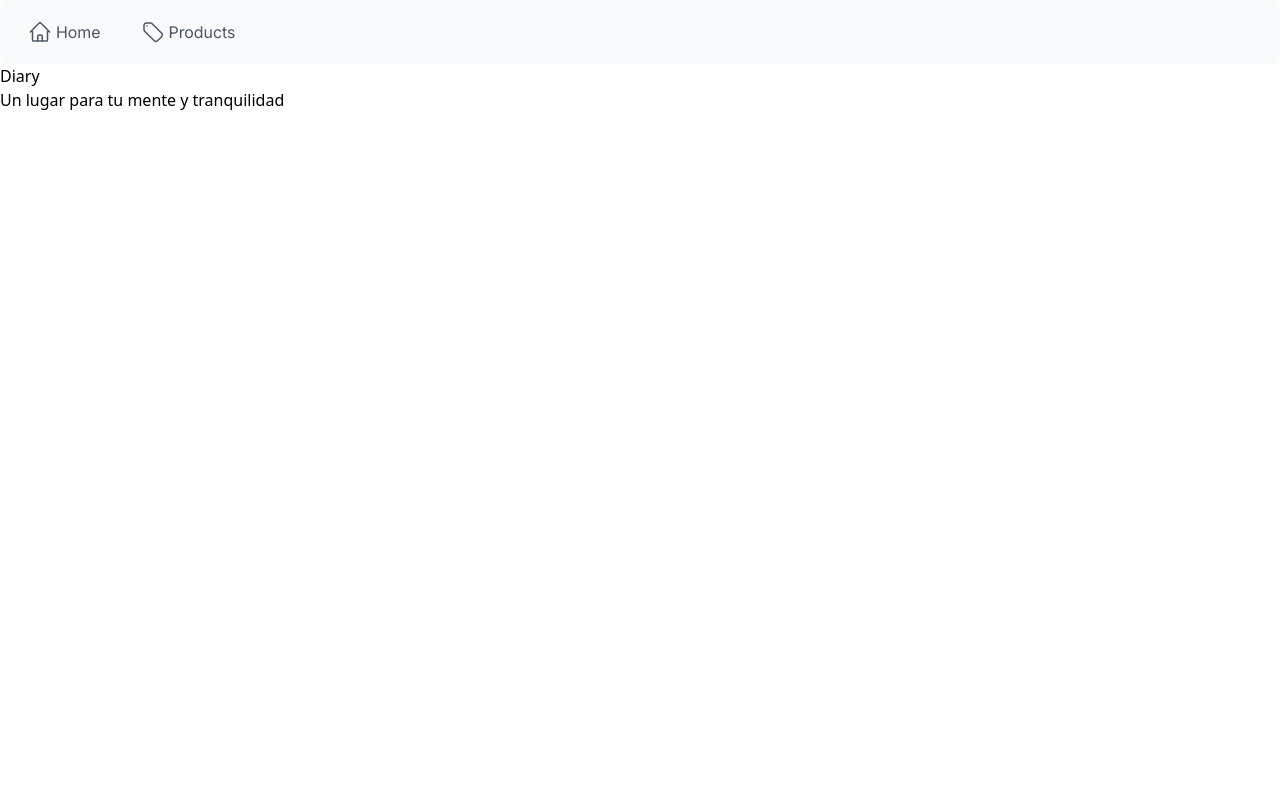
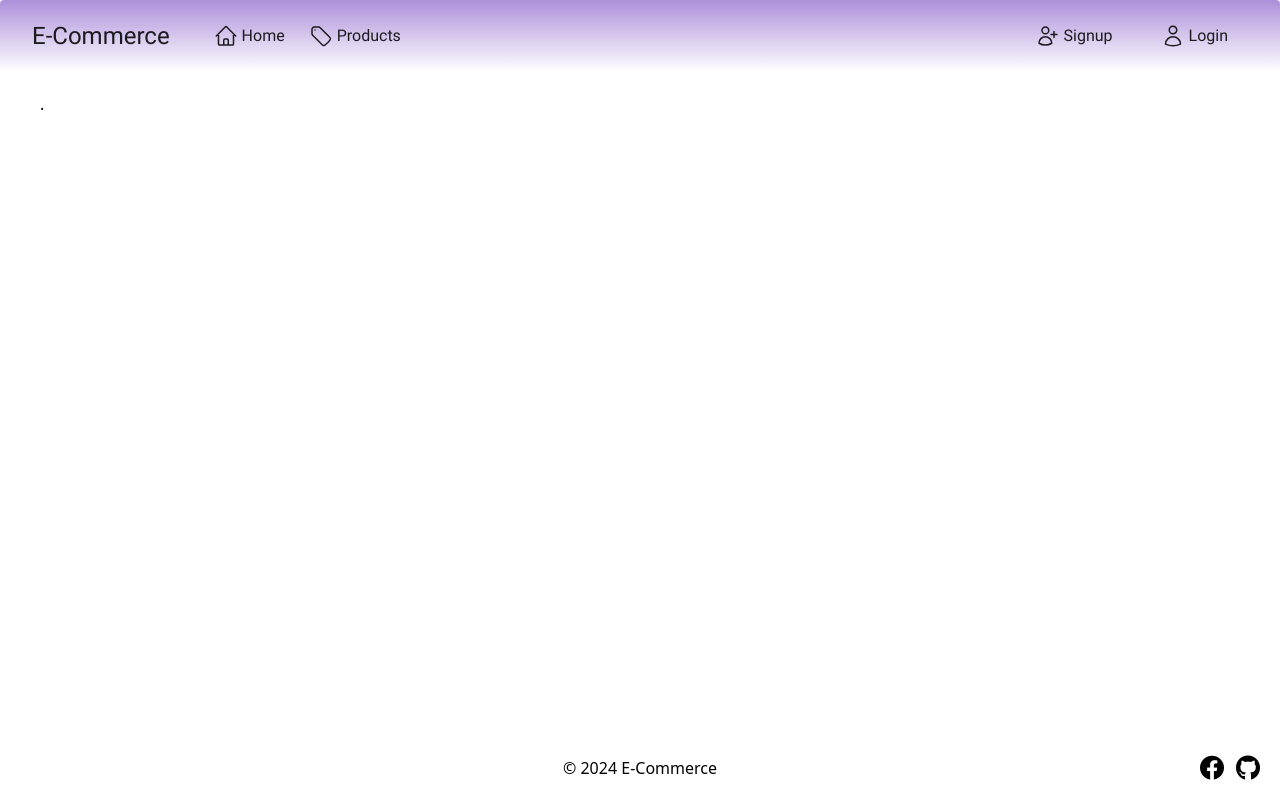
Before and after one commit to sistemas-distribuidos-ibero/frontend, a React (Vite) app: page / in a window 1280 px wide. Built offline with nearby package versions, Linux system fonts and the light colour scheme.

Commit message:
page template done

```diff
--- /dev/null
+++ b/src/assets/components/ButtonLink.tsx
@@ -0,0 +1,18 @@
+import React from "react";
+import { Link } from "react-router-dom";
+
+interface Props {
+    to: string
+    children: React.ReactNode
+    className?: string
+}
+
+const ButtonLink = ({ to, children, className }: Props) => {
+    return (
+        <Link to={to} className={`inline-flex items-center py-2 px-3 md:py-3 md:px-5 rounded hover:bg-white/5 focus:bg-white/5 focus:outline-none ${className}`}>
+            {children}
+        </Link>
+    );
+}
+
+export default ButtonLink;
--- a/src/assets/page/Footer.tsx
+++ b/src/assets/page/Footer.tsx
@@ -1,7 +1,33 @@
-const Footer = () => {
+import { ChevronUpIcon } from "@heroicons/react/24/outline";
+
+interface Props {
+    needBack2Top?: boolean
+}
+
+const Footer = ({ needBack2Top }: Props) => {
     return (
-        <footer >
-        </footer >
+        <>
+            {needBack2Top &&
+                <a href='#top' className="inline-flex items-center gap-4 justify-center w-full hover:bg-white/5 text-lg focus:outline-none focus:bg-white/5 p-2 mb-2">
+                    <ChevronUpIcon className="w-7" />
+                    Go back to top
+                    <ChevronUpIcon className="w-7" />
+                </a>
+            }
+            <footer className="mx-5 md:px-5 pb-5 flex">
+                <section className="flex justify-center flex-grow">
+                    &copy; {new Date().getFullYear()} E-Commerce
+                </section>
+                <section className="flex justify-end gap-3 absolute right-5">
+                    <a href="https://www.youtube.com/watch?v=mCdA4bJAGGk" target="_blank" className="inline-flex items-center gap-4">
+                        <i className="pi pi-facebook text-2xl"></i>
+                    </a>
+                    <a href="https://github.com/sistemas-distribuidos-ibero" target="_blank" className="inline-flex items-center gap-4">
+                        <i className="pi pi-github text-2xl"></i>
+                    </a>
+                </section>
+            </footer>
+        </>
     )
 }
 
--- a/src/assets/page/Navbar.tsx
+++ b/src/assets/page/Navbar.tsx
@@ -1,8 +1,12 @@
 import { Menubar } from 'primereact/menubar';
 import { MenuItem } from 'primereact/menuitem';
-import { HomeIcon, TagIcon } from '@heroicons/react/24/outline';
+import { HomeIcon, TagIcon, UserPlusIcon, UserIcon, UserCircleIcon, ShoppingCartIcon } from '@heroicons/react/24/outline';
+import { Link } from 'react-router-dom';
+import ButtonLink from '@assets/ButtonLink';
 
 const NavBar = () => {
+
+    const bool = true
 
     const items: MenuItem[] = [
         {
@@ -19,16 +23,44 @@ const NavBar = () => {
 
     {/* start={start} end={end} */ }
     return (
-        <Menubar model={items}
-        // start={
-        //     <hgroup>
-        //         {/* TODO Logo */}
-        //         <h2 className='text-lg md:text-2xl'>E-Commerce</h2>
-        //     </hgroup>
-        // }
-        // end={
-        //     <></>
-        // }
+        <Menubar className='p-3 sm:px-8 bg-gradient-to-b from-violet-800/50'
+            start={
+                <hgroup id='top' className='me-3 md:me-8' >
+                    {/* TODO Logo */}
+                    <Link to='/' className='text-lg md:text-2xl'>E-Commerce</Link>
+                </hgroup>
+            }
+
+            model={items}
+
+            end={
+                <section className='flex gap-2'>
+                    {bool ? (
+                        <>
+                            <ButtonLink to='/signup'>
+                                <UserPlusIcon className='w-7 pe-1' />
+                                Signup
+                            </ButtonLink>
+                            <ButtonLink to='/login'>
+                                <UserIcon className='w-7 pe-1' />
+                                Login
+                            </ButtonLink>
+                        </>
+                    ) : (
+                        <>
+                            <ButtonLink to='/cart'>
+                                <ShoppingCartIcon className='w-7 pe-1' />
+                                Cart
+                            </ButtonLink>
+                            <ButtonLink to='/me'>
+                                <UserCircleIcon className='w-7 pe-1' />
+                                Profile
+                            </ButtonLink>
+                        </>
+                    )}
+                </section>
+            }
+
         />
     );
 }
--- a/src/assets/page/PageTemplate.tsx
+++ b/src/assets/page/PageTemplate.tsx
@@ -4,19 +4,20 @@ import Footer from "./Footer";
 
 type Props = {
     children: React.ReactNode,
+    needBack2Top?: boolean
 }
 
-const PageTemplate = ({ children }: Props) => {
+const PageTemplate = ({ children, needBack2Top }: Props) => {
     return (
-        <>
+        <div className="bg-gradient-to-t from-white flex flex-col h-full min-h-[100vh]">
             <Navbar />
 
-            <main>
+            <main className="flex-grow py-5 px-10">
                 {children}
             </main>
 
-            <Footer />
-        </>
+            <Footer needBack2Top={needBack2Top} />
+        </div >
     );
 }
 
--- a/src/main.tsx
+++ b/src/main.tsx
@@ -4,8 +4,10 @@ import { RouterProvider } from 'react-router-dom'
 import { router } from './router'
 import SessionContextProvider from '@context/SessionContext'
 import { PrimeReactProvider } from 'primereact/api';
-import "primereact/resources/themes/lara-light-indigo/theme.css";
+
 import "primereact/resources/primereact.min.css";
+import "primereact/resources/themes/mdc-light-deeppurple/theme.css";
+import 'primeicons/primeicons.css';
 import '@styles/main.css'
 
 
--- a/src/pages/home/Home.tsx
+++ b/src/pages/home/Home.tsx
@@ -3,8 +3,7 @@ import PageTemplate from "@assets/PageTemplate";
 const Home = () => {
     return (
         <PageTemplate>
-            <h1>Diary</h1>
-            <p>Un lugar para tu mente y tranquilidad</p>
+            .
         </PageTemplate>
     );
 }
--- a/tsconfig.json
+++ b/tsconfig.json
@@ -33,6 +33,7 @@
       "@assets/*": [
         "assets/*",
         "assets/page/*",
+        "assets/components/*",
       ],
       "@styles/*": [
         "styles/*",
```
